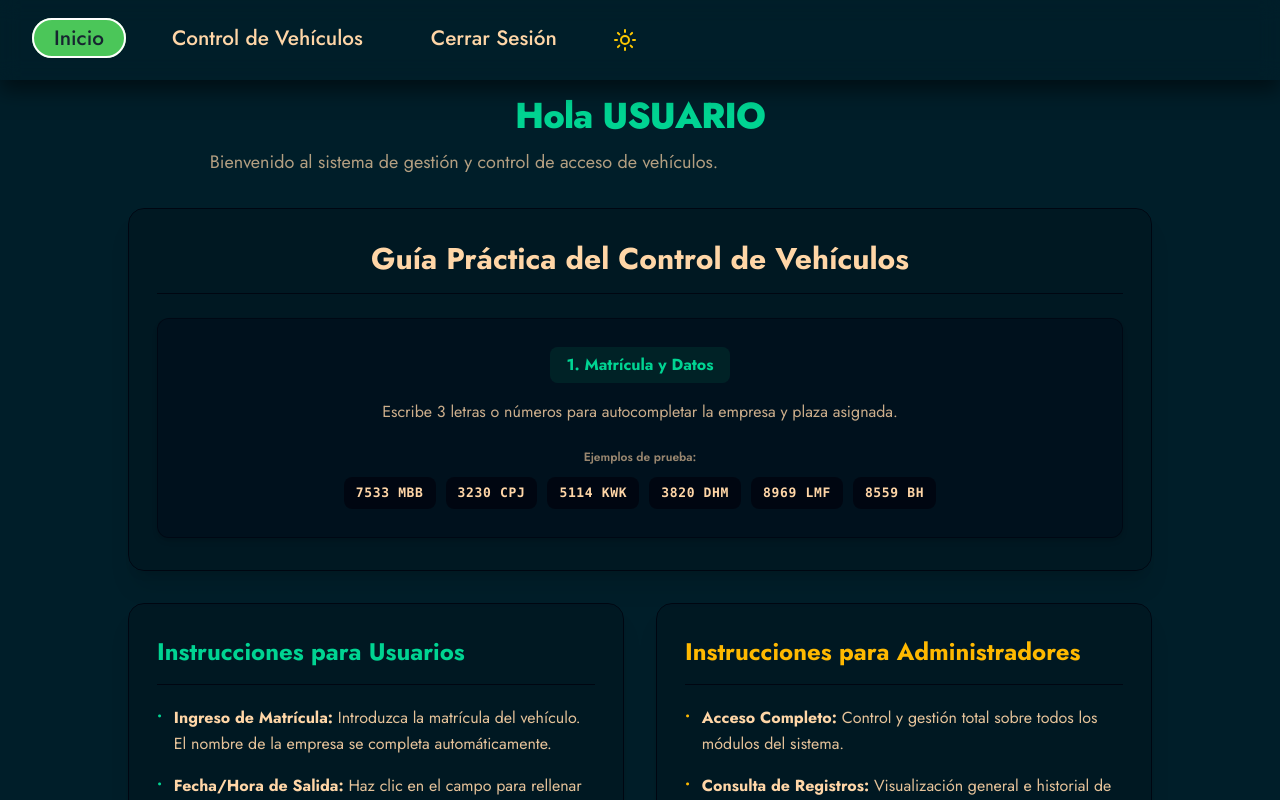
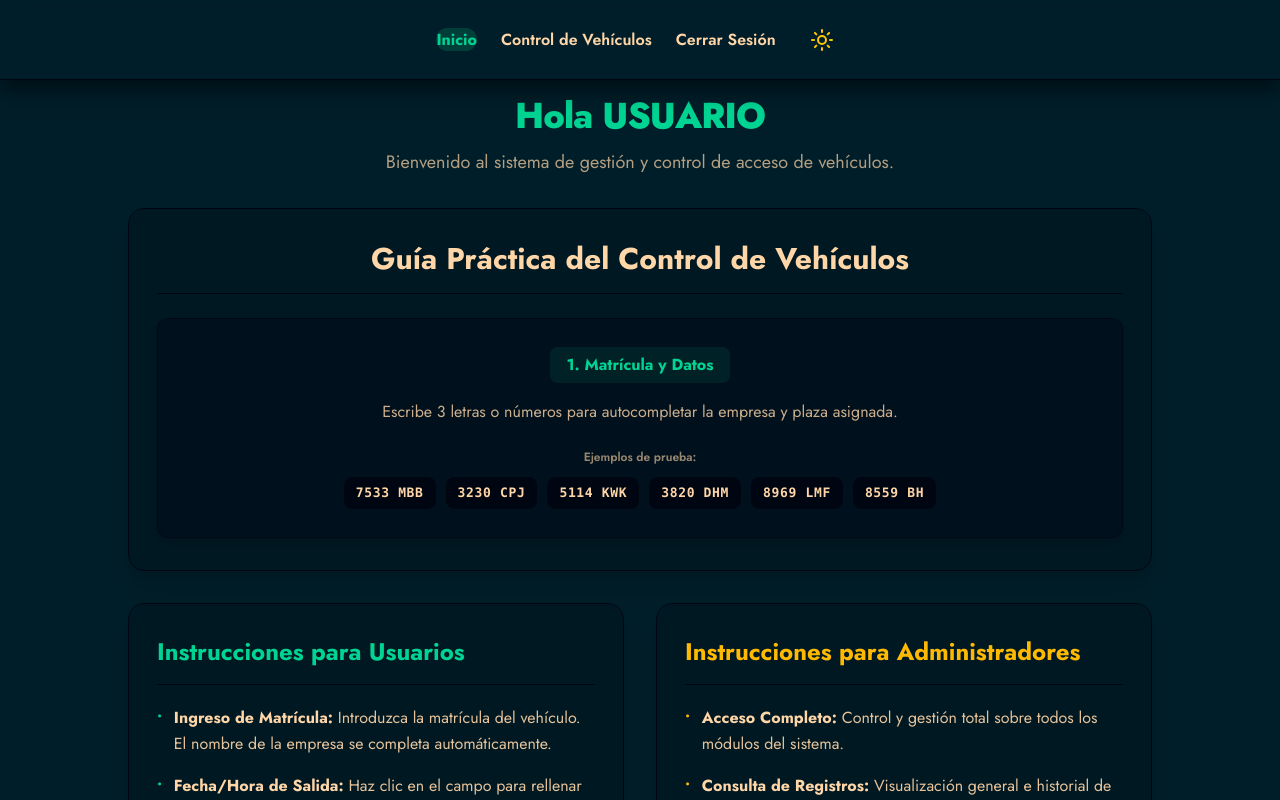
Before and after one commit to Honcito/Control_Vehiculos_nodejs_react, a React (Vite) app in the folder frontend/: page /home in a window 1280 px wide. Shown: the top 800 px of the page. Built offline with nearby package versions, Linux system fonts and the light colour scheme; no server answers.

Commit message:
fix: mejorar diseño y estructura de Navbar y HomePage, centrando elementos y ajustando estilos

```diff
--- a/frontend/src/components/Navbar.jsx
+++ b/frontend/src/components/Navbar.jsx
@@ -1,6 +1,5 @@
 import { useState, useContext } from "react";
-import { NavLink, Link } from "react-router-dom";
-import logo from "/images/GrasalvaLogo.JPEG";
+import { NavLink } from "react-router-dom";
 import "../navbar.css";
 import ThemeToggle from "./ThemeToggle";
 import { AuthContext } from "../context/AuthContext";
@@ -12,49 +11,95 @@ const Navbar = () => {
   const toggleMenu = () => setMenuActive(!menuActive);
 
   return (
-    <nav className="navbar">
-      <div className="navbar-container">
-        {/* <Link to="/home" className="navbar-logo">
-          <img src={logo} alt="Logo Grasalva" />
-        </Link> */}
-
-        {/* Unificación de todo el menú en una sola lista flex */}
-        <ul className={`navbar-menu ${menuActive ? "active" : ""}`}>
+    <nav className="navbar w-full bg-base-200/80 backdrop-blur-md border-b border-base-300 sticky top-0 z-50">
+      <div
+        className="max-w-5xl mx-auto px-4 h-16 flex items-center justify-center relative"
+        style={{ width: "100%", margin: "0 auto" }}
+      >
+        {/* Unificación y centrado total de la lista */}
+        <ul
+          className={`navbar-menu ${menuActive ? "active" : ""} flex items-center justify-center gap-4 md:gap-6 w-full`}
+          style={{ margin: "0 auto", padding: "0", listStyle: "none" }}
+        >
           <li>
-            <NavLink to="/home">Inicio</NavLink>
+            <NavLink
+              to="/home"
+              className={({ isActive }) =>
+                isActive
+                  ? "px-4 py-2 bg-emerald-500/20 text-emerald-400 font-bold rounded-full transition-all"
+                  : "text-base-content font-semibold hover:text-emerald-400 transition-colors"
+              }
+            >
+              Inicio
+            </NavLink>
           </li>
 
           {user?.role === "ROLE_ADMIN" && (
             <>
               <li>
-                <NavLink to="/propietarios">Propietarios</NavLink>
+                <NavLink
+                  to="/propietarios"
+                  className={({ isActive }) =>
+                    isActive ? "text-emerald-400 font-bold" : "text-base-content font-semibold hover:text-emerald-400 transition-colors"
+                  }
+                >
+                  Propietarios
+                </NavLink>
               </li>
               <li>
-                <NavLink to="/vehiculos">Vehículos</NavLink>
+                <NavLink
+                  to="/vehiculos"
+                  className={({ isActive }) =>
+                    isActive ? "text-emerald-400 font-bold" : "text-base-content font-semibold hover:text-emerald-400 transition-colors"
+                  }
+                >
+                  Vehículos
+                </NavLink>
               </li>
               <li>
-                <NavLink to="/usuarios">Usuarios</NavLink>
+                <NavLink
+                  to="/usuarios"
+                  className={({ isActive }) =>
+                    isActive ? "text-emerald-400 font-bold" : "text-base-content font-semibold hover:text-emerald-400 transition-colors"
+                  }
+                >
+                  Usuarios
+                </NavLink>
               </li>
             </>
           )}
 
           {/* Visible para ambos roles */}
           <li>
-            <NavLink to="/control_vehiculos">Control de Vehículos</NavLink>
+            <NavLink
+              to="/control_vehiculos"
+              className={({ isActive }) =>
+                isActive ? "text-emerald-400 font-bold" : "text-base-content font-semibold hover:text-emerald-400 transition-colors"
+              }
+            >
+              Control de Vehículos
+            </NavLink>
           </li>
+
           <li>
-            <NavLink to="/logout">Cerrar Sesión</NavLink>
+            <NavLink
+              to="/logout"
+              className="text-base-content font-semibold hover:text-red-400 transition-colors"
+            >
+              Cerrar Sesión
+            </NavLink>
           </li>
+
           <li className="flex items-center">
             <ThemeToggle />
           </li>
         </ul>
 
-        {/* Botón hamburguesa para móvil */}
+        {/* Botón hamburguesa para móvil (posicionado a la derecha en pantallas pequeñas) */}
         <button
           className={`navbar-toggle ${
             menuActive ? "active" : ""
-          } text-base-content`}
+          } text-base-content md:hidden absolute right-4`}
           onClick={toggleMenu}
           aria-label="Abrir menú"
         >
--- a/frontend/src/pages/HomePage.jsx
+++ b/frontend/src/pages/HomePage.jsx
@@ -23,12 +23,18 @@ const HomePage = () => {
     <div className="min-h-screen bg-base-100 text-base-content px-4 py-12 md:px-12 flex justify-center">
       <div className="w-full max-w-5xl space-y-10">
 
-        {/* Header con saludo centrado */}
-        <div className="text-center" style={{ marginBottom: "32px" }}>
-          <h1 className="text-3xl md:text-4xl font-extrabold text-emerald-400 tracking-tight" style={{ marginBottom: "12px" }}>
+        {/* Header con saludo completamente centrado */}
+        <div style={{ textAlign: "center", width: "100%", marginBottom: "32px" }}>
+          <h1
+            className="text-3xl md:text-4xl font-extrabold text-emerald-400 tracking-tight"
+            style={{ textAlign: "center", marginBottom: "12px" }}
+          >
             Hola {user ? user.nombre : "USUARIO"}
           </h1>
-          <p className="text-base md:text-lg text-base-content/70 max-w-2xl mx-auto">
+          <p
+            className="text-base md:text-lg text-base-content/70"
+            style={{ textAlign: "center", width: "100%", margin: "0 auto" }}
+          >
             Bienvenido al sistema de gestión y control de acceso de vehículos.
           </p>
         </div>
```
